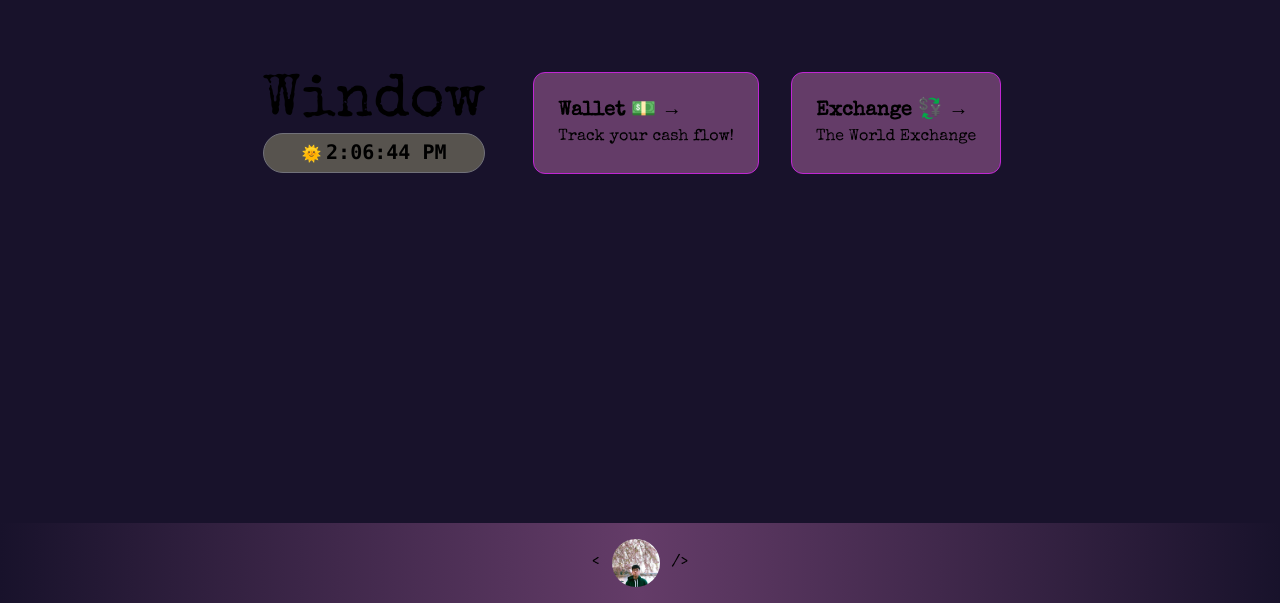
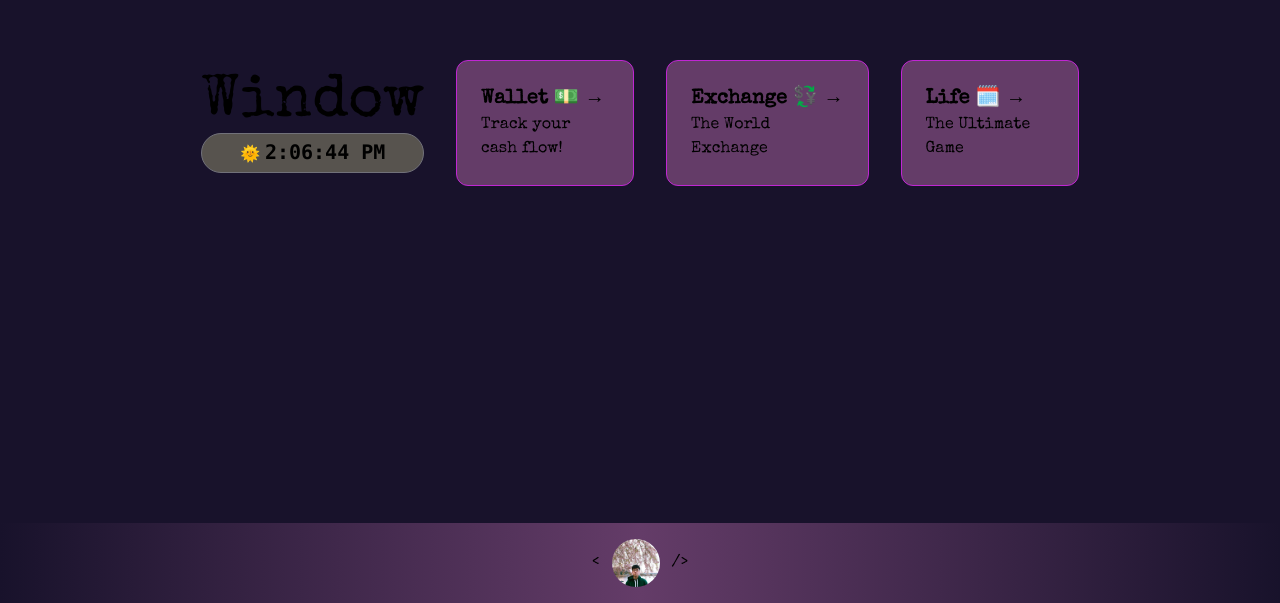
Before and after one commit to JeremyLoh/window, a Next.js app: page / in a window 1280 px wide. Shown: the part 277-880 px from the top of the page. Built offline with nearby package versions, Linux system fonts and the light colour scheme.

Commit message:
Add life navigation from homepage

```diff
--- a/pages/index.tsx
+++ b/pages/index.tsx
@@ -2,6 +2,21 @@ import Head from "next/head"
 import Emoji from "../components/emoji"
 import Clock from "../components/clock"
 import CardLink from "../components/cardLink"
+
+interface Feature {
+  href: string
+  ariaLabel: string
+  title: {
+    feature: string
+    emoji: {
+      symbol: string
+      label: string
+    }
+  }
+  description: string
+}
+
+const features: Array<Feature> = getAppFeatures()
 
 export default function Home() {
   return (
@@ -12,30 +27,63 @@ export default function Home() {
         <link rel="icon" href="/favicon.ico" />
       </Head>
 
-      <main className="flex min-h-screen flex-col items-center justify-center gap-x-8 sm:flex-row">
-        <div>
+      <main className="flex min-h-screen flex-col justify-center items-center sm:flex-row">
+        <div className="px-4">
           <h1 className="text-left text-6xl">Window</h1>
           <Clock />
         </div>
-        <div className="flex max-w-2xl flex-col flex-wrap items-stretch justify-center sm:flex-row">
-          <section>
-            <CardLink href="/wallet" ariaLabel="wallet-feature">
-              <h2 className="text-xl font-bold">
-                Wallet <Emoji symbol="💵" label="money" /> &rarr;
-              </h2>
-              <p>Track your cash flow!</p>
-            </CardLink>
-          </section>
-          <section>
-            <CardLink href="/exchange" ariaLabel="exchange-feature">
-              <h2 className="text-xl font-bold">
-                Exchange <Emoji symbol="💱" label="currency-exchange" /> &rarr;
-              </h2>
-              <p>The World Exchange</p>
-            </CardLink>
-          </section>
+        <div className="flex max-w-4xl flex-col flex-wrap justify-center items-center sm:flex-row">
+          {
+            features && features.map((feature: Feature) => {
+              return (
+                <section key={feature.href}>
+                  <CardLink href={feature.href} ariaLabel={feature.ariaLabel}>
+                    <h2 className="text-xl font-bold">
+                      <span>{feature.title.feature} </span>
+                      <Emoji symbol={feature.title.emoji.symbol} label={feature.title.emoji.label} />
+                      {" "}
+                      &rarr;
+                    </h2>
+                    <p className="w-32">{feature.description}</p>
+                  </CardLink>
+                </section>
+              )
+            })
+          }
         </div>
       </main>
     </div>
   )
 }
+
+function getAppFeatures() {
+  return [
+    {
+      href: "/wallet",
+      ariaLabel: "wallet-feature",
+      title: {
+        feature: "Wallet",
+        emoji: { symbol: "💵", label: "money" }
+      },
+      description: "Track your cash flow!"
+    },
+    {
+      href: "/exchange",
+      ariaLabel: "exchange-feature",
+      title: {
+        feature: "Exchange",
+        emoji: { symbol: "💱", label: "currency-exchange" }
+      },
+      description: "The World Exchange"
+    },
+    {
+      href: "/life",
+      ariaLabel: "life-feature",
+      title: {
+        feature: "Life",
+        emoji: { symbol: "🗓️", label: "life" }
+      },
+      description: "The Ultimate Game"
+    }
+  ]
+}
```
Also changed, not shown: 1 other file (tests, documents, lock files or other folders).
